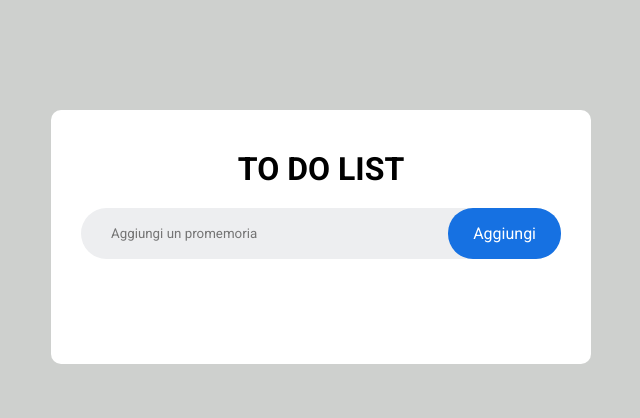
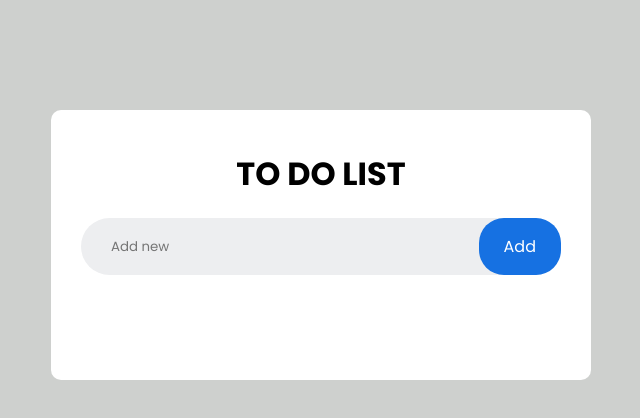
Before and after one commit to simonegarofalo/to-do-list, a plain HTML site: page index.html in a window 1280 px wide. Shown: the whole page, without its empty margins (319-959 px from the left). Drawn offline with Linux system fonts and the light colour scheme; a web font is replaced by a local one.

Commit message:
Reorganized and cleaned style.css

```diff
--- a/index.html
+++ b/index.html
@@ -4,10 +4,6 @@
     <meta charset="UTF-8" />
     <meta name="viewport" content="width=device-width, initial-scale=1.0" />
     <link rel="stylesheet" href="./style.css" />
-    <link
-      href="https://fonts.googleapis.com/css2?family=Anton&family=DM+Serif+Display:ital@0;1&family=Gasoek+One&family=Playfair+Display:ital,wght@0,400..900;1,400..900&family=Roboto:ital,wght@0,100;0,300;0,400;0,500;0,700;0,900;1,100;1,300;1,400;1,500;1,700;1,900&display=swap"
-      rel="stylesheet"
-    />
     <title>Daily To-Do List</title>
   </head>
   <body>
@@ -15,12 +11,8 @@
       <div class="to-do-list">
         <h1>TO DO LIST</h1>
         <div class="row">
-          <input
-            type="text"
-            id="input-box"
-            placeholder="Aggiungi un promemoria"
-          />
-          <button onclick="addTask()">Aggiungi</button>
+          <input type="text" id="input-box" placeholder="Add new" />
+          <button onclick="addTask()">Add</button>
         </div>
         <ul id="list-container">
           <!-- <li class="checked">List 1</li>
--- a/script.js
+++ b/script.js
@@ -3,7 +3,7 @@ const listContainer = document.getElementById('list-container');
 
 function addTask(){
     if(inputBox.value === ''){
-        alert('Devi inserire un promemoria!')
+        alert('Add new reminder!')
     }
     else{
         let li = document.createElement('li');
--- a/style.css
+++ b/style.css
@@ -1,33 +1,43 @@
+@import url("https://fonts.googleapis.com/css2?family=Poppins:ital,wght@0,100;0,200;0,300;0,400;0,500;0,600;0,700;0,800;0,900;1,100;1,200;1,300;1,400;1,500;1,600;1,700;1,800;1,900&display=swap");
+
 * {
-  margin: 0 auto;
+  margin: 0;
   padding: 0;
-  font-family: "Roboto", sans-serif;
   box-sizing: border-box;
+
+  font-family: "Poppins";
 }
 
 .container {
   width: 100%;
   height: 100vh;
+
   background-color: #ced0ce;
+
   padding: 10px;
 }
 
 .to-do-list {
   width: 100%;
   max-width: 540px;
+
   background-color: #fff;
+
   margin: 100px auto 20px;
   padding: 40px 30px 70px;
+
   border-radius: 10px;
 }
 
 h1 {
   text-align: center;
+
   margin-bottom: 20px;
 }
 
 .img-list {
   width: 50px;
+
   margin-left: 10px;
 }
 
@@ -35,56 +45,72 @@ h1 {
   display: flex;
   align-items: center;
   justify-content: space-between;
-  background: #edeef0;
+
+  background-color: #edeef0;
+
   border-radius: 30px;
+
   padding-left: 20px;
   margin-bottom: 35px;
 }
 
 input {
   flex: 1;
+
   border: none;
   outline: none;
   background: transparent;
+
   padding: 10px;
+
   font-weight: 14px;
 }
 
 button {
+  font-size: 16px;
+  background: #1671e2;
+  color: #fff;
+
   border: none;
   outline: none;
+  cursor: pointer;
+
   padding: 16px 25px;
-  background: #1671e2;
-  color: #fff;
-  font-size: 16px;
-  cursor: pointer;
+
   border-radius: 25px;
 }
 
 ul li {
+  position: relative;
+
+  font-size: 17px;
+
+  padding: 12px 8px 12px 50px;
+
   list-style: none;
-  font-size: 17px;
-  padding: 12px 8px 12px 50px;
   user-select: none;
   cursor: pointer;
-  position: relative;
 }
 
 ul li::before {
   content: "";
   position: absolute;
+  top: 8px;
+  left: 8px;
+
   height: 28px;
   width: 28px;
+
   border-radius: 50%;
+
   background-image: url(./img/unchecked.svg);
   background-size: cover;
   background-position: center;
-  top: 8px;
-  left: 8px;
 }
 
 ul li.checked {
   color: #555;
+
   text-decoration: line-through;
 }
 
@@ -96,12 +122,16 @@ ul li span {
   position: absolute;
   right: 0;
   top: 5px;
+
   width: 40px;
   height: 40px;
+
   font-size: 22px;
   color: #555;
+
   line-height: 40px;
   text-align: center;
+
   border-radius: 50%;
 }
 
```
